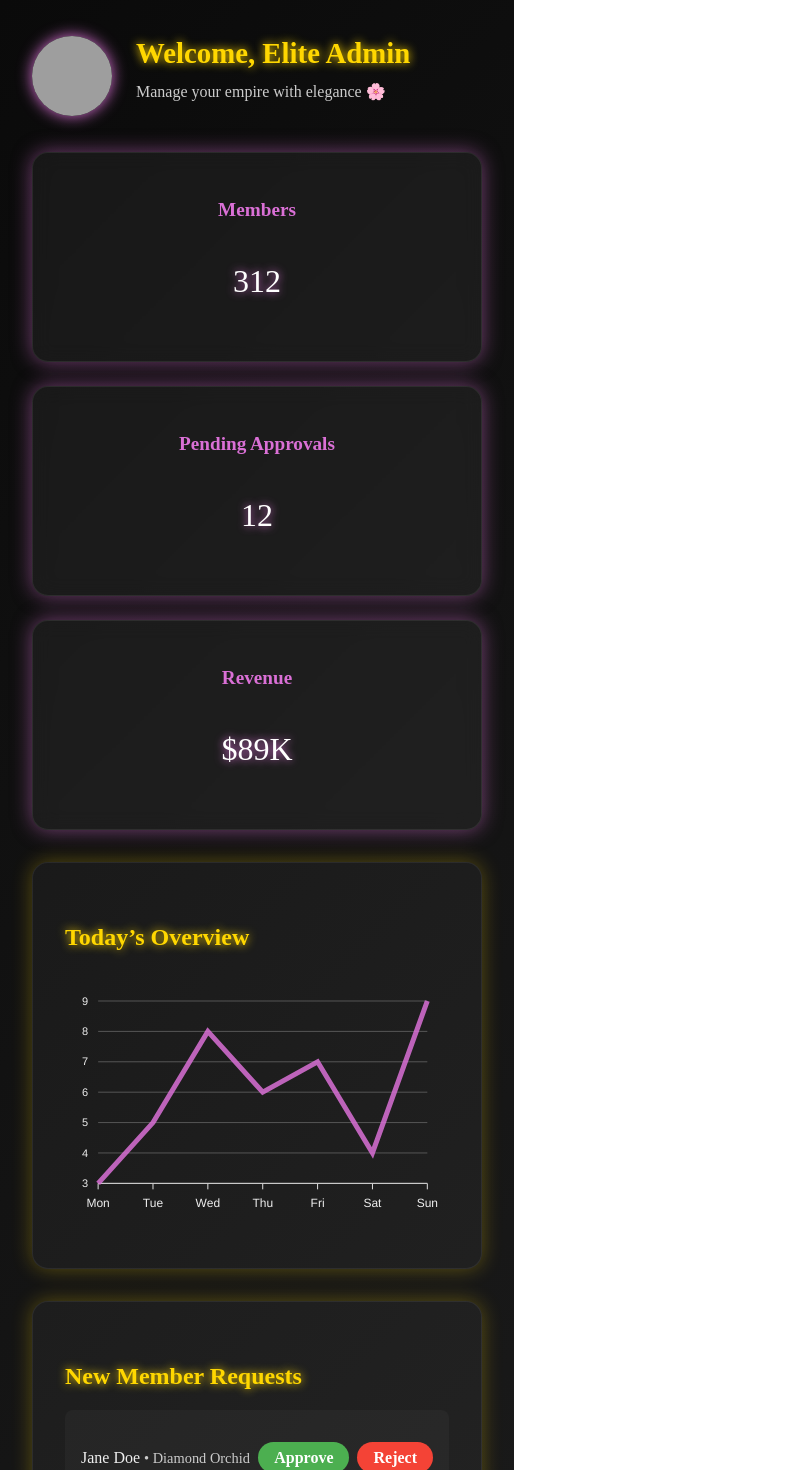
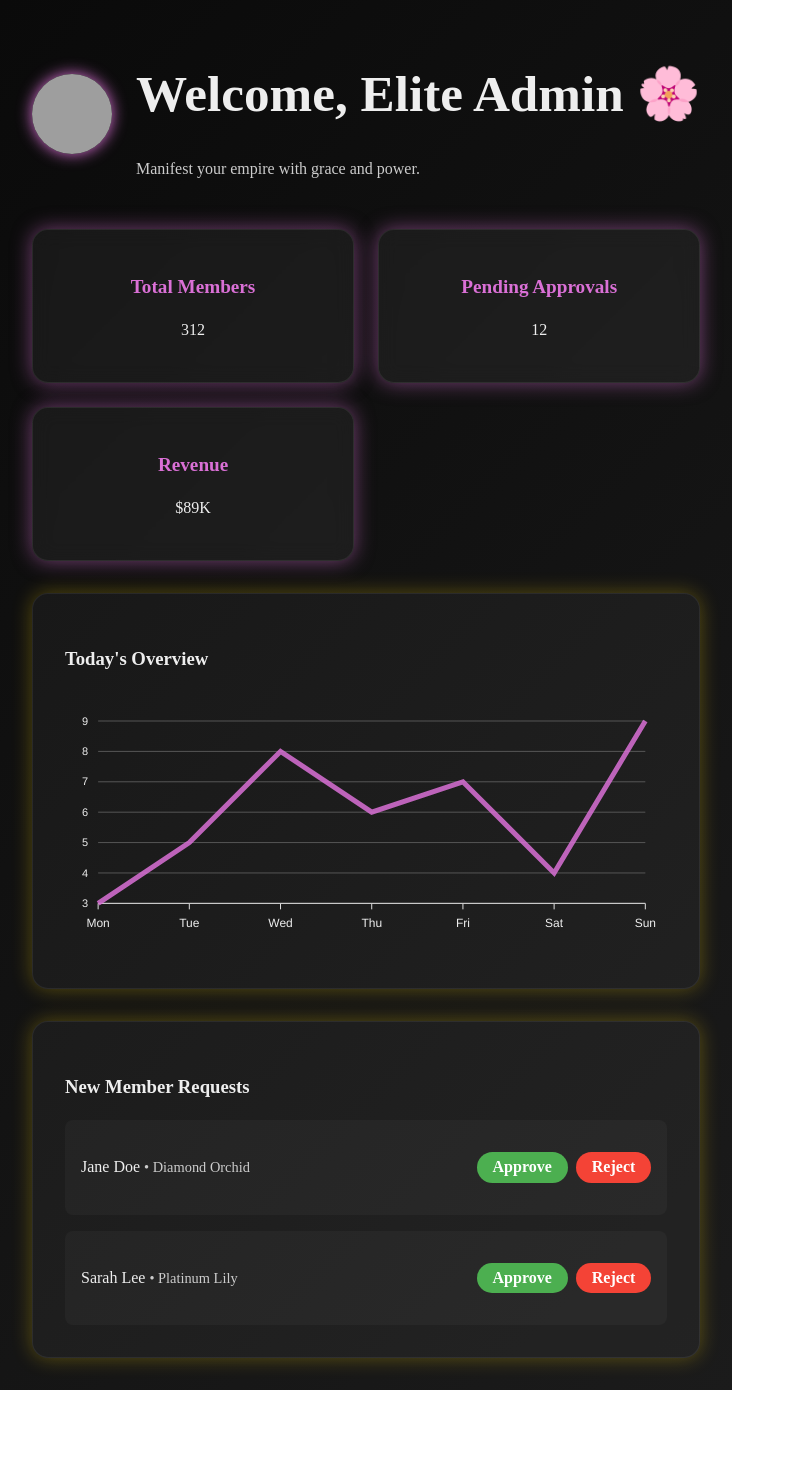
Before and after one commit to mof48/mof-frontend, a React (Vite) app: page /admin in a window 1280 px wide. Shown: the top 1470 px of the page, without its empty margins (0-795 px from the left). After the commit the page ends 1390 px from the top, so only its background shows below. Built offline with nearby package versions, Linux system fonts and the light colour scheme; sample sign-in values are in the browser's storage; grey boxes are pictures that could not be loaded.

Commit message:
Changes to AdminDashboard

```diff
--- a/src/pages/Dashboard/AdminDashboard.jsx
+++ b/src/pages/Dashboard/AdminDashboard.jsx
@@ -1,24 +1,17 @@
 import './AdminDashboard.css';
-import adminAvatar from '../assets/admin-avatar.png'; // your luxury admin image
-import { useEffect, useState } from 'react';
+import adminAvatar from '../assets/admin-avatar.png'; // Replace with your luxury admin image
+import { useEffect } from 'react';
 import Chart from 'react-apexcharts';
 
 const AdminDashboard = () => {
-  const [debug, setDebug] = useState([]);
-
   useEffect(() => {
-    const cards = document.querySelectorAll('.lux-widget');
+    const cards = document.querySelectorAll('.lux-widget, .lux-chart, .lux-requests');
     cards.forEach((card, index) => {
       setTimeout(() => {
         card.classList.add('slide-in');
-      }, index * 300);
+      }, index * 200);
     });
   }, []);
-
-  const handleApproval = (action, name) => {
-    alert(`${action === 'approve' ? '✅ Approved' : '❌ Rejected'} member: ${name}`);
-    setDebug((prev) => [...prev, `${action.toUpperCase()} → ${name}`]);
-  };
 
   return (
     <div className="lux-panel">
@@ -26,30 +19,30 @@ const AdminDashboard = () => {
       <div className="admin-header">
         <img src={adminAvatar} alt="Admin" className="admin-avatar-glow" />
         <div className="admin-info">
-          <h2 className="panel-title">Welcome, Elite Admin</h2>
-          <p>Manage your empire with elegance 🌸</p>
+          <h1 className="lux-title">Welcome, Elite Admin 🌸</h1>
+          <p className="lux-subtitle">Manifest your empire with grace and power.</p>
         </div>
       </div>
 
       {/* Stats Section */}
       <div className="lux-grid">
         <div className="lux-widget">
-          <h3>Members</h3>
-          <p className="glow-number">312</p>
+          <h3 className="lux-widget-title">Total Members</h3>
+          <p className="lux-number">312</p>
         </div>
         <div className="lux-widget">
-          <h3>Pending Approvals</h3>
-          <p className="glow-number">12</p>
+          <h3 className="lux-widget-title">Pending Approvals</h3>
+          <p className="lux-number">12</p>
         </div>
         <div className="lux-widget">
-          <h3>Revenue</h3>
-          <p className="glow-number">$89K</p>
+          <h3 className="lux-widget-title">Revenue</h3>
+          <p className="lux-number">$89K</p>
         </div>
       </div>
 
-      {/* Today's Overview Chart */}
+      {/* Overview Chart */}
       <div className="lux-chart">
-        <h3 className="panel-title">Today’s Overview</h3>
+        <h3 className="lux-section-title">Today's Overview</h3>
         <Chart
           options={{
             chart: { id: 'overview-chart', foreColor: '#eee', toolbar: { show: false } },
@@ -65,37 +58,25 @@ const AdminDashboard = () => {
 
       {/* New Member Requests */}
       <div className="lux-requests">
-        <h3 className="panel-title">New Member Requests</h3>
-
+        <h3 className="lux-section-title">New Member Requests</h3>
         <div className="request-item">
-          <p>Jane Doe <span>• Diamond Orchid</span></p>
+          <div className="request-info">
+            <p>Jane Doe <span>• Diamond Orchid</span></p>
+          </div>
           <div className="request-actions">
-            <button className="approve-btn" onClick={() => handleApproval('approve', 'Jane Doe')}>Approve</button>
-            <button className="reject-btn" onClick={() => handleApproval('reject', 'Jane Doe')}>Reject</button>
+            <button className="approve-btn">Approve</button>
+            <button className="reject-btn">Reject</button>
           </div>
         </div>
-
         <div className="request-item">
-          <p>Sarah Lee <span>• Platinum Lily</span></p>
+          <div className="request-info">
+            <p>Sarah Lee <span>• Platinum Lily</span></p>
+          </div>
           <div className="request-actions">
-            <button className="approve-btn" onClick={() => handleApproval('approve', 'Sarah Lee')}>Approve</button>
-            <button className="reject-btn" onClick={() => handleApproval('reject', 'Sarah Lee')}>Reject</button>
+            <button className="approve-btn">Approve</button>
+            <button className="reject-btn">Reject</button>
           </div>
         </div>
-      </div>
-
-      {/* Debug Section (Optional) */}
-      <div className="lux-debug">
-        {debug.length > 0 && (
-          <>
-            <h4 className="panel-title">Admin Activity Log</h4>
-            <ul>
-              {debug.map((entry, idx) => (
-                <li key={idx}>{entry}</li>
-              ))}
-            </ul>
-          </>
-        )}
       </div>
     </div>
   );
```
